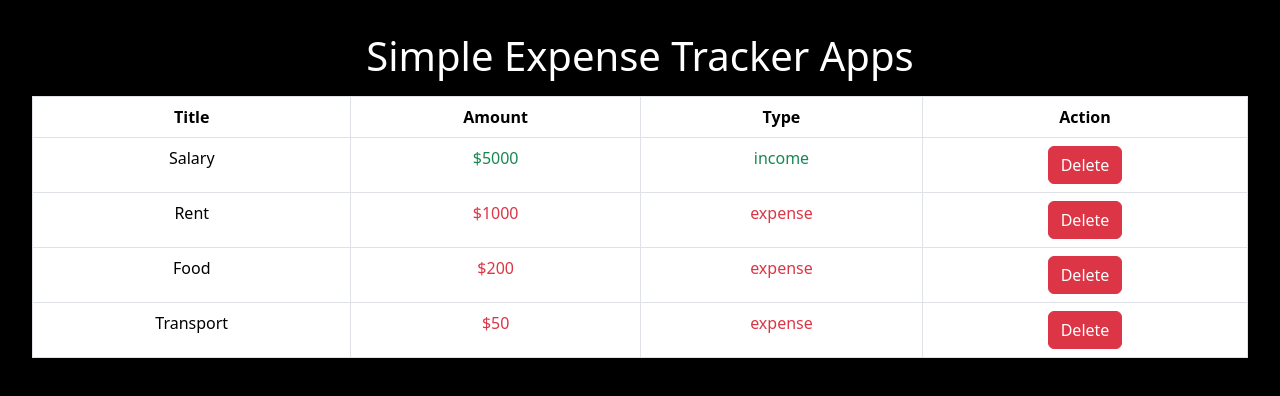
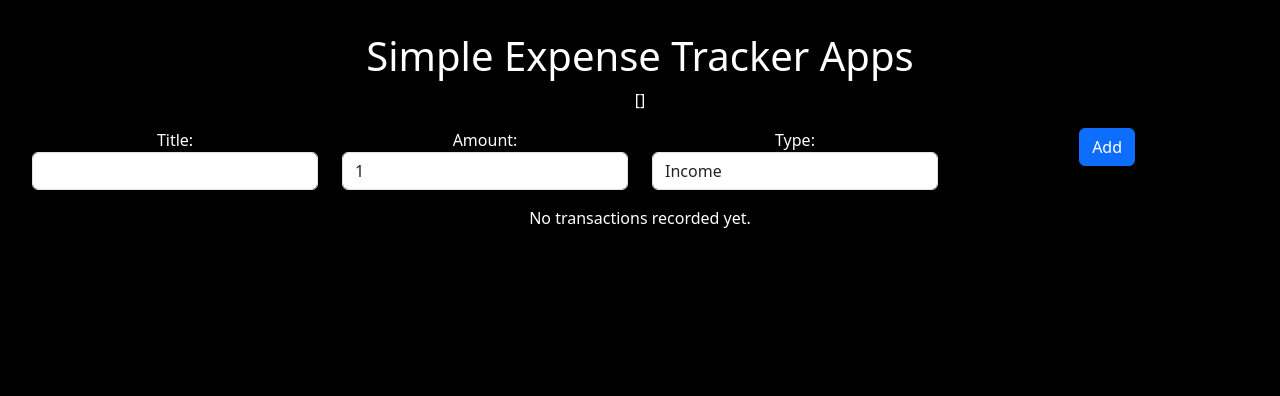
Before and after one commit to dhrubobd/expense-tracker-app, a Vue app: page / in a window 1280 px wide. Shown: the top 396 px of the page. Built offline with nearby package versions, Linux system fonts and the light colour scheme.

Commit message:
transaction data loading from local storage and saving to localstorage has been done.

```diff
--- a/src/App.vue
+++ b/src/App.vue
@@ -2,22 +2,28 @@
 import { ref,computed,reactive } from 'vue';
 import TransactionList from './components/TransactionList.vue';
 import AddTransaction from './components/AddTransaction.vue';
+const transactions=ref([]);
+const storedTransactions = localStorage.getItem('transactions');
+if (storedTransactions) {
+        transactions.value = JSON.parse(storedTransactions);
+  }
 
-const transactions = reactive([
-  { title: 'Salary', amount: 5000, type: 'income' },
-  { title: 'Rent', amount: 1000, type: 'expense' },
-  { title: 'Food', amount: 200, type: 'expense' },
-  { title: 'Transport', amount: 50, type: 'expense' },
-]);
-
+const deleteTransaction = (index) => {
+      transactions.value.splice(index, 1);
+      localStorage.setItem('transactions', JSON.stringify(transactions.value));
+    };
 </script>
 
 <template>
   <div>
     <h1>Simple Expense Tracker Apps</h1>
+    {{ transactions }}
   </div>
   <div>
-    <TransactionList :transactions="transactions"/>
+    <AddTransaction :transactions="transactions"/>
+  </div>
+  <div>
+    <TransactionList :transactions="transactions" @delete-transaction="deleteTransaction"/>
   </div>
 </template>
 
--- a/src/components/AddTransaction.vue
+++ b/src/components/AddTransaction.vue
@@ -1,9 +1,40 @@
 <script setup>
-
+import { reactive } from 'vue';
+const props = defineProps(['transactions']);
+const transaction = {
+  title: '',
+  amount: 1,
+  type: 'INCOME'
+};
+const addTransaction = (transaction) => {
+    //alert(transaction.title);
+    props.transactions.push(transaction);
+    localStorage.setItem('transactions', JSON.stringify(props.transactions));
+    };
 </script>
 
 <template>
-
+  <div  class="mt-3 row">
+    <div class="mb-3 col-md-3">
+      <label>Title:</label>
+      <input v-model="transaction.title" class="form-control" type="text" required />
+    </div>
+    <div class="mb-3 col-md-3">
+      <label>Amount:</label>
+      <input v-model.number="transaction.amount" class="form-control" type="number" min="1" required />
+    </div>
+    <div class="mb-3 col-md-3">
+      <label>Type:</label>
+      <select v-model="transaction.type" class="form-control" required>
+        <option value="INCOME">Income</option>
+        <option value="EXPENSE">Expense</option>
+      </select>
+    </div>
+    <div class="mb-3 col-md-3">
+        <label>&nbsp;</label>
+        <button class="btn btn-primary" @click="addTransaction(transaction)">Add</button>
+    </div>
+  </div>
 </template>
 
 <style scoped>
--- a/src/components/TransactionList.vue
+++ b/src/components/TransactionList.vue
@@ -1,5 +1,5 @@
 <script setup>
-import { ref } from 'vue'
+import { ref } from 'vue';
 const props = defineProps(['transactions']);
 const amountClass = (transaction) => {
     return transaction.type === 'income' ? 'text-success' : 'text-danger';
```
